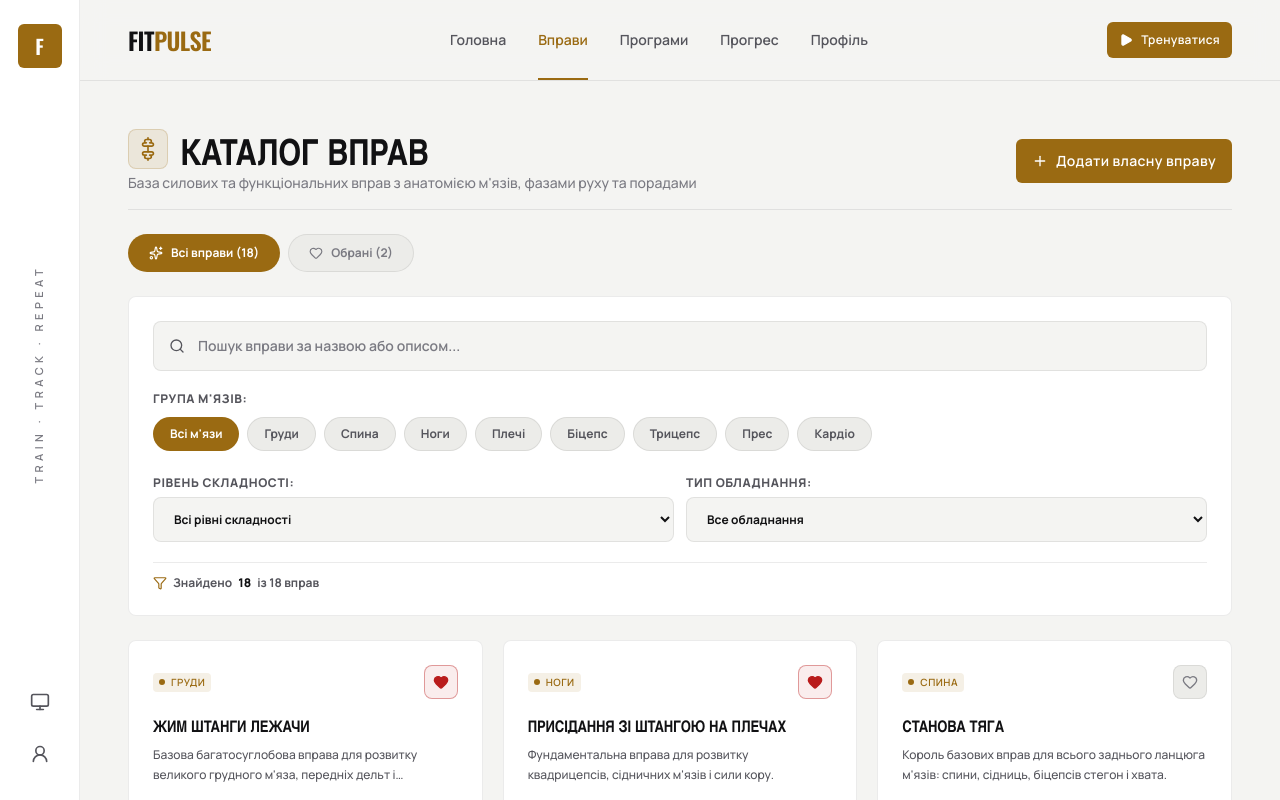
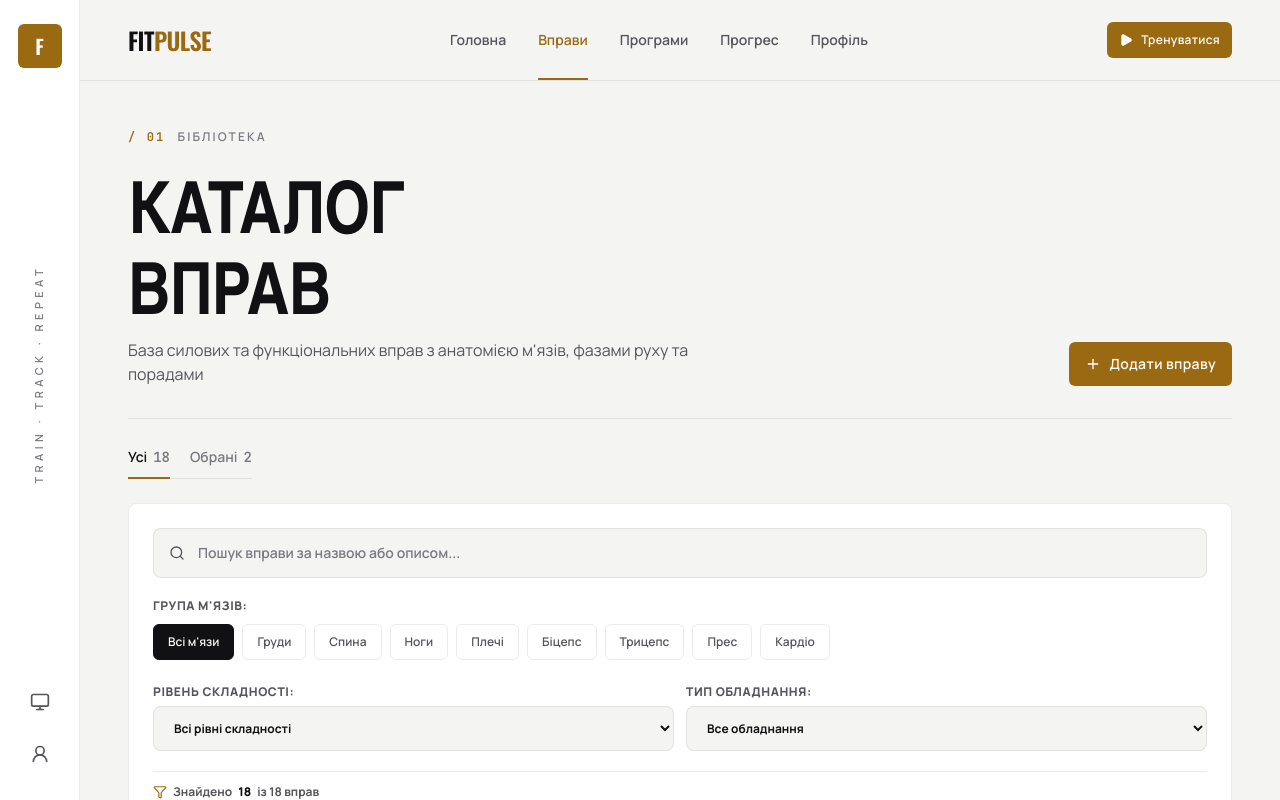
Before and after one commit to tsukanovSerhii/FitPulse, a React (Vite) app: page /exercises in a window 1280 px wide. Shown: the top 800 px of the page. Built offline with nearby package versions, Linux system fonts and the light colour scheme.

Commit message:
feat(pages): editorial page headers, segmented tabs and flat filters

```diff
--- a/src/features/exercises/components/ExerciseFiltersBar.tsx
+++ b/src/features/exercises/components/ExerciseFiltersBar.tsx
@@ -88,11 +88,12 @@ export const ExerciseFiltersBar: React.FC<ExerciseFiltersBarProps> = ({
               <button
                 key={m}
                 type="button"
+                aria-pressed={isSelected}
                 onClick={() => onChange({ muscleGroup: m })}
-                className={`px-4 py-2 rounded-full text-xs font-bold transition-all duration-300 cursor-pointer ${
+                className={`h-9 px-3.5 rounded-md border text-xs font-semibold transition-colors duration-200 cursor-pointer ${
                   isSelected
-                    ? 'bg-accent text-on-accent border border-accent/20'
-                    : 'bg-surface-2 text-fg-muted hover:text-fg hover:bg-surface-2 border border-line'
+                    ? 'bg-fg text-bg border-fg'
+                    : 'text-fg-muted border-line hover:text-fg hover:border-line-strong'
                 }`}
               >
                 {label}
--- a/src/features/progress/components/PRCard.tsx
+++ b/src/features/progress/components/PRCard.tsx
@@ -25,7 +25,7 @@ export const PRCard: React.FC<PRCardProps> = ({ pr }) => {
       </div>
 
       <div className="text-right">
-        <span className="text-2xl font-black text-warning font-mono tracking-tight">
+        <span className="whitespace-nowrap text-2xl font-semibold text-accent font-mono tabular tracking-tight">
           {pr.maxWeightKg} кг
         </span>
         <span className="block text-[11px] text-fg-subtle font-semibold mt-0.5">
--- a/src/pages/ActiveWorkoutPage.tsx
+++ b/src/pages/ActiveWorkoutPage.tsx
@@ -33,7 +33,7 @@ import { SetLoggerRow } from '@/features/workoutSession/components/SetLoggerRow'
 import { SessionSummaryModal } from '@/features/workoutSession/components/SessionSummaryModal'
 import { CancelWorkoutModal } from '@/features/workoutSession/components/CancelWorkoutModal'
 import { ExerciseMotionPlayer } from '@/components/common/ExerciseMotionPlayer'
-import { Card } from '@/components/ui'
+import { Card, PageHeader } from '@/components/ui'
 import { Button } from '@/components/ui'
 import { Badge } from '@/components/ui'
 import { formatDuration } from '@/utils/formatters'
@@ -261,18 +261,13 @@ export const ActiveWorkoutPage: React.FC = () => {
     const selectedPlan = plans.find((p) => p.id === effectivePlanId) || plans[0]
 
     return (
-      <div className="max-w-2xl mx-auto space-y-6 animate-fade-in py-6">
-        <div className="text-center space-y-2">
-          <div className="w-16 h-16 rounded-lg bg-accent-soft border border-accent/20 text-accent flex items-center justify-center mx-auto mb-3">
-            <Play className="w-8 h-8 fill-current translate-x-0.5" />
-          </div>
-          <h1 className="text-3xl font-black text-fg">
-            Почати тренування
-          </h1>
-          <p className="text-sm text-fg-subtle">
-            Оберіть день з існуючої програми або запустіть експрес-сесію
-          </p>
-        </div>
+      <div className="max-w-3xl space-y-8">
+        <PageHeader
+          index={3}
+          eyebrow="Сесія"
+          title="Тренування"
+          description="Оберіть день з існуючої програми або запустіть експрес-сесію"
+        />
 
         {/* Start from active plan */}
         <Card className="p-6 space-y-5">
--- a/src/pages/ExercisesPage.tsx
+++ b/src/pages/ExercisesPage.tsx
@@ -1,5 +1,5 @@
 import React, { useEffect, useState } from 'react'
-import { Plus, Dumbbell, Heart, Sparkles } from 'lucide-react'
+import { Plus, Dumbbell } from 'lucide-react'
 import { useAppDispatch, useAppSelector } from '@/app/hooks'
 import {
   fetchExercises,
@@ -15,7 +15,7 @@ import { ExerciseCard } from '@/features/exercises/components/ExerciseCard'
 import { ExerciseFiltersBar } from '@/features/exercises/components/ExerciseFiltersBar'
 import { ExerciseDetailModal } from '@/features/exercises/components/ExerciseDetailModal'
 import { AddExerciseModal } from '@/features/exercises/components/AddExerciseModal'
-import { Button } from '@/components/ui'
+import { Button, PageHeader, SegmentedControl } from '@/components/ui'
 import { EmptyState } from '@/components/ui'
 import { SEO } from '@/components/common/SEO'
 import { injectExerciseSchema } from '@/utils/seo'
@@ -54,55 +54,28 @@ export const ExercisesPage: React.FC = () => {
   return (
     <div className="space-y-6 animate-fade-in pb-12">
       <SEO title="Каталог вправ" description="Повний довідник вправ для тренажерного залу та дому. Анатомічна карта м'язів, фази руху та техніка." />
-      {/* Page Title & Add Button */}
-      <div className="flex flex-col sm:flex-row sm:items-center justify-between gap-4 pb-4 border-b border-line">
-        <div>
-          <h1 className="text-2xl sm:text-4xl font-display font-black text-fg flex items-center gap-3">
-            <div className="w-10 h-10 rounded-lg bg-accent-soft border border-accent/20 text-accent flex items-center justify-center shrink-0">
-              <Dumbbell className="w-5 h-5 -rotate-45" />
-            </div>
-            Каталог вправ
-          </h1>
-          <p className="text-xs sm:text-sm text-fg-subtle mt-1 font-medium">
-            База силових та функціональних вправ з анатомією м'язів, фазами руху та порадами
-          </p>
-        </div>
+      <PageHeader
+        index={1}
+        eyebrow="Бібліотека"
+        title={<>Каталог<br />вправ</>}
+        description="База силових та функціональних вправ з анатомією м'язів, фазами руху та порадами"
+        actions={
+          <Button onClick={() => setIsAddModalOpen(true)} icon={<Plus />}>
+            Додати вправу
+          </Button>
+        }
+      />
 
-        <Button
-          variant="primary"
-          onClick={() => setIsAddModalOpen(true)}
-          icon={<Plus className="w-4 h-4" />}
-        >
-          Додати власну вправу
-        </Button>
-      </div>
-
-      {/* Tabs */}
-      <div className="flex items-center gap-2">
-        <button
-          onClick={() => setActiveTab('all')}
-          className={`flex items-center gap-2 px-5 py-2.5 rounded-full text-xs font-bold transition-all duration-300 cursor-pointer ${
-            activeTab === 'all'
-              ? 'bg-accent text-on-accent border border-accent/30'
-              : 'bg-surface-2 text-fg-subtle hover:text-fg hover:bg-surface-2 border border-line'
-          }`}
-        >
-          <Sparkles className="w-3.5 h-3.5" />
-          Всі вправи ({items.length})
-        </button>
-
-        <button
-          onClick={() => setActiveTab('favorites')}
-          className={`flex items-center gap-2 px-5 py-2.5 rounded-full text-xs font-bold transition-all duration-300 cursor-pointer ${
-            activeTab === 'favorites'
-              ? 'bg-danger text-on-accent'
-              : 'bg-surface-2 text-fg-subtle hover:text-fg hover:bg-surface-2 border border-line'
-          }`}
-        >
-          <Heart className={`w-3.5 h-3.5 ${activeTab === 'favorites' ? 'fill-current' : ''}`} />
-          Обрані ({favorites.length})
-        </button>
-      </div>
+      <SegmentedControl
+        label="Набір вправ"
+        appearance="underline"
+        value={activeTab}
+        onChange={setActiveTab}
+        options={[
+          { value: 'all', label: <>Усі <span className="font-mono text-fg-subtle">{items.length}</span></> },
+          { value: 'favorites', label: <>Обрані <span className="font-mono text-fg-subtle">{favorites.length}</span></> },
+        ]}
+      />
 
       {/* Filter component */}
       <ExerciseFiltersBar
--- a/src/pages/ProgressPage.tsx
+++ b/src/pages/ProgressPage.tsx
@@ -1,11 +1,11 @@
 import React, { useEffect } from 'react'
-import { TrendingUp, Trophy, History, Dumbbell } from 'lucide-react'
+import { Trophy, History, Dumbbell } from 'lucide-react'
 import { useAppDispatch, useAppSelector } from '@/app/hooks'
 import { fetchProgress, deleteWorkoutLogAsync } from '@/features/progress/model/progressSlice'
 import { StatsGrid } from '@/features/progress/components/StatsGrid'
 import { WorkoutHistoryItem } from '@/features/progress/components/WorkoutHistoryItem'
 import { PRCard } from '@/features/progress/components/PRCard'
-import { EmptyState } from '@/components/ui'
+import { EmptyState, PageHeader } from '@/components/ui'
 import { SEO } from '@/components/common/SEO'
 
 export const ProgressPage: React.FC = () => {
@@ -30,18 +30,12 @@ export const ProgressPage: React.FC = () => {
   return (
     <div className="space-y-8 animate-fade-in pb-12">
       <SEO title="Прогрес та аналітика" description="Аналітика вашого фітнес-прогресу: сумарний піднятий тоннаж, час у залі, графік занять та особисті рекорди." />
-      {/* Page Title */}
-      <div className="pb-4 border-b border-line">
-        <h1 className="text-2xl sm:text-4xl font-display font-black text-fg flex items-center gap-3">
-          <div className="w-10 h-10 rounded-lg bg-accent-soft border border-accent/20 text-accent flex items-center justify-center shrink-0">
-            <TrendingUp className="w-5 h-5" />
-          </div>
-          Прогрес та аналітика
-        </h1>
-        <p className="text-xs sm:text-sm text-fg-subtle mt-1 font-medium">
-          Відстежуйте об'єм навантажень, час у залі та особисті силові максимуми
-        </p>
-      </div>
+      <PageHeader
+        index={4}
+        eyebrow="Аналітика"
+        title="Прогрес"
+        description="Відстежуйте об'єм навантажень, час у залі та особисті силові максимуми"
+      />
 
       {/* Stats Summary Grid */}
       <StatsGrid history={history} personalRecords={personalRecords} />
```
Also changed, not shown: src/pages/ProfilePage.tsx (+11 -24 lines), src/pages/WorkoutPlansPage.tsx (+12 -23 lines).
